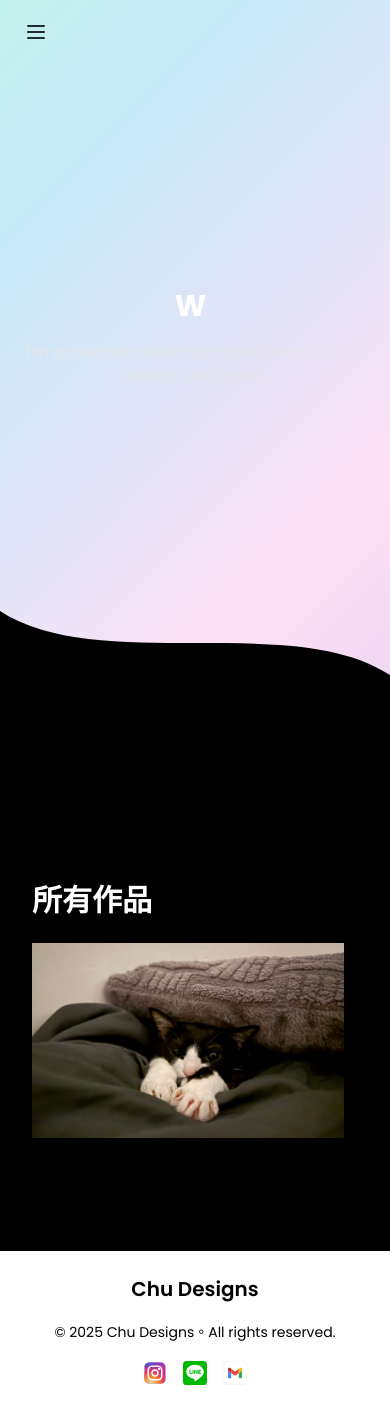
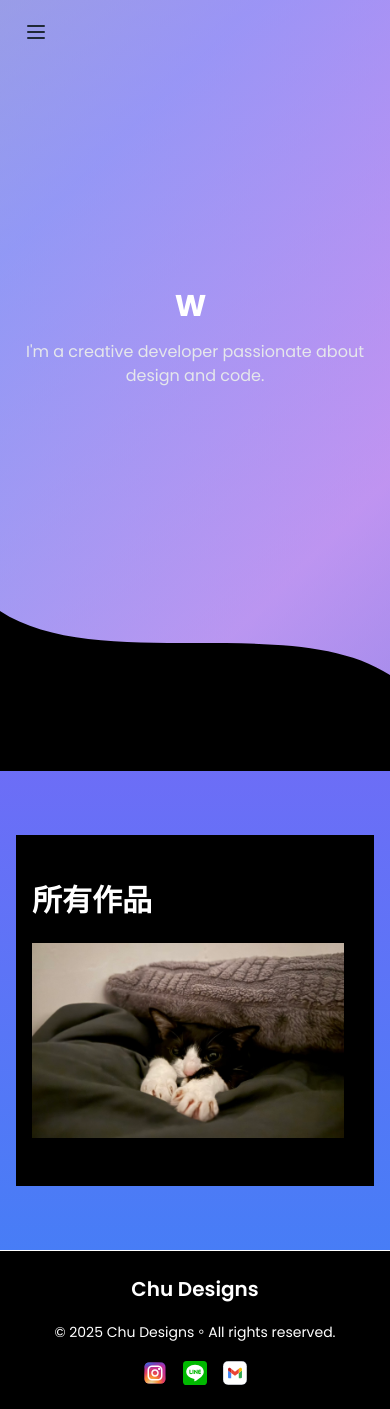
Before and after one commit to DeanYtest/design-showcase, a Next.js app: page / in a window 390 px wide. Built offline with nearby package versions, Linux system fonts and the light colour scheme.

Commit message:
fix:RWD8

```diff
--- a/app/page.tsx
+++ b/app/page.tsx
@@ -1,31 +1,50 @@
 // app/page.tsx
 'use client';
 
+import { useState, useEffect } from 'react';
 import HeroSection from './HeroSection';
 import HomeCarousel from '../components/HomeCarousel';
 import WorkCarousel from '../components/ui/WorkCarousel';
 import FooterLight from './FooterLight';
+import FooterDark from './FooterDark';
 
 export default function HomePage() {
+  const [isMobile, setIsMobile] = useState(false);
+
+  // 检测是否为手机宽度 (<768px)
+  useEffect(() => {
+    const onResize = () => setIsMobile(window.innerWidth < 768);
+    onResize();
+    window.addEventListener('resize', onResize);
+    return () => window.removeEventListener('resize', onResize);
+  }, []);
+
   return (
-    <div className="flex flex-col min-h-screen bg-white text-black">
+    <div
+      className={`flex flex-col min-h-screen ${
+        // 全页渐变背景（手机）或白底黑字（桌机）
+        isMobile
+          ? 'bg-gradient-to-b from-purple-500 to-blue-500 text-white'
+          : 'bg-white text-black'
+      }`}
+    >
       <main className="flex-1">
-        {/* 1. Hero */}
-        <HeroSection />
+        {/* Hero：传入 disableWave 隐藏底部波浪 */}
+        <HeroSection disableWave={isMobile} />
 
-        {/* 2. 三張卡片走馬燈 */}
+        {/* HomeCarousel：纯 horizontal scroll */}
         <HomeCarousel />
 
-        {/* 3. 所有作品 Carousel（黑底） */}
-        <div className="bg-black text-white py-16">
-          <div className="max-w-7xl mx-auto px-4">
+        {/* WorkCarousel 区块：手机透明底，桌机黑底白字 */}
+        <div className={`${isMobile ? 'bg-transparent' : 'bg-black text-white'} py-16`}>
+          <div className="container mx-auto px-4 sm:px-6 lg:px-8">
             <WorkCarousel />
           </div>
         </div>
       </main>
 
-      {/* 白底黑字 Footer */}
-      <FooterLight />
+      {/* Footer：手机深底白字，桌机浅底黑字 */}
+      {isMobile ? <FooterDark /> : <FooterLight />}
     </div>
   );
 }
--- a/components/ui/Navbar.tsx
+++ b/components/ui/Navbar.tsx
@@ -27,7 +27,7 @@ export default function Navbar() {
   const [visible, setVisible] = useState(true);
   const timeoutRef = useRef<ReturnType<typeof setTimeout> | null>(null);
 
-  // 桌機滑鼠至頂端顯示/隱藏；手機永遠顯示
+  // Desktop: hide/show on mouse Y; Mobile: always visible
   useEffect(() => {
     const onMouseMove = (e: MouseEvent) => {
       setVisible(window.innerWidth < 768 || e.clientY <= window.innerHeight * 0.1);
@@ -37,7 +37,7 @@ export default function Navbar() {
     return () => window.removeEventListener('mousemove', onMouseMove);
   }, []);
 
-  // 收起桌機下拉選單
+  // Close desktop dropdown when navbar hidden and not hovering
   useEffect(() => {
     if (!visible && !hovering) setOpen(false);
   }, [visible, hovering]);
@@ -65,7 +65,7 @@ export default function Navbar() {
       `}
     >
       <div className="container mx-auto px-4 sm:px-6 lg:px-8 flex items-center justify-between h-16">
-        {/* Logo: 桌機顯示，手機隱藏 */}
+        {/* Logo: hidden on mobile, shown on md+ */}
         <div className="hidden md:flex">
           <Link href="/">
             <a>
@@ -74,7 +74,7 @@ export default function Navbar() {
           </Link>
         </div>
 
-        {/* 桌機選單 */}
+        {/* Desktop navigation */}
         <nav className="hidden md:flex items-center space-x-6 font-medium text-gray-800">
           {navLinks.map(({ name, href }) => (
             <Link key={href} href={href}>
@@ -102,7 +102,7 @@ export default function Navbar() {
           </div>
         </nav>
 
-        {/* 手機漢堡按鈕：透明背景 */}
+        {/* Mobile menu button: transparent only icon */}
         <button
           className="md:hidden p-2 text-gray-800 bg-transparent"
           onClick={() => setMobileOpen(v => !v)}
@@ -112,19 +112,29 @@ export default function Navbar() {
         </button>
       </div>
 
-      {/* 手機下拉選單：半透明白底 + 模糊 */}
+      {/* Mobile dropdown: semi-transparent + blur background */}
       {mobileOpen && (
         <div className="md:hidden bg-white bg-opacity-60 backdrop-blur-md">
           <nav className="flex flex-col px-4 py-4 space-y-2">
             {navLinks.map(({ name, href }) => (
               <Link key={href} href={href}>
-                <a className="block text-lg font-medium py-2">{name}</a>
+                <a
+                  className="block text-lg font-medium py-2"
+                  onClick={() => setMobileOpen(false)}
+                >
+                  {name}
+                </a>
               </Link>
             ))}
             <div className="border-t border-white/30 my-2" />
             {portfolioLinks.map(({ name, href }) => (
               <Link key={href} href={href}>
-                <a className="block text-lg font-medium py-2">{name}</a>
+                <a
+                  className="block text-lg font-medium py-2"
+                  onClick={() => setMobileOpen(false)}
+                >
+                  {name}
+                </a>
               </Link>
             ))}
           </nav>
```
